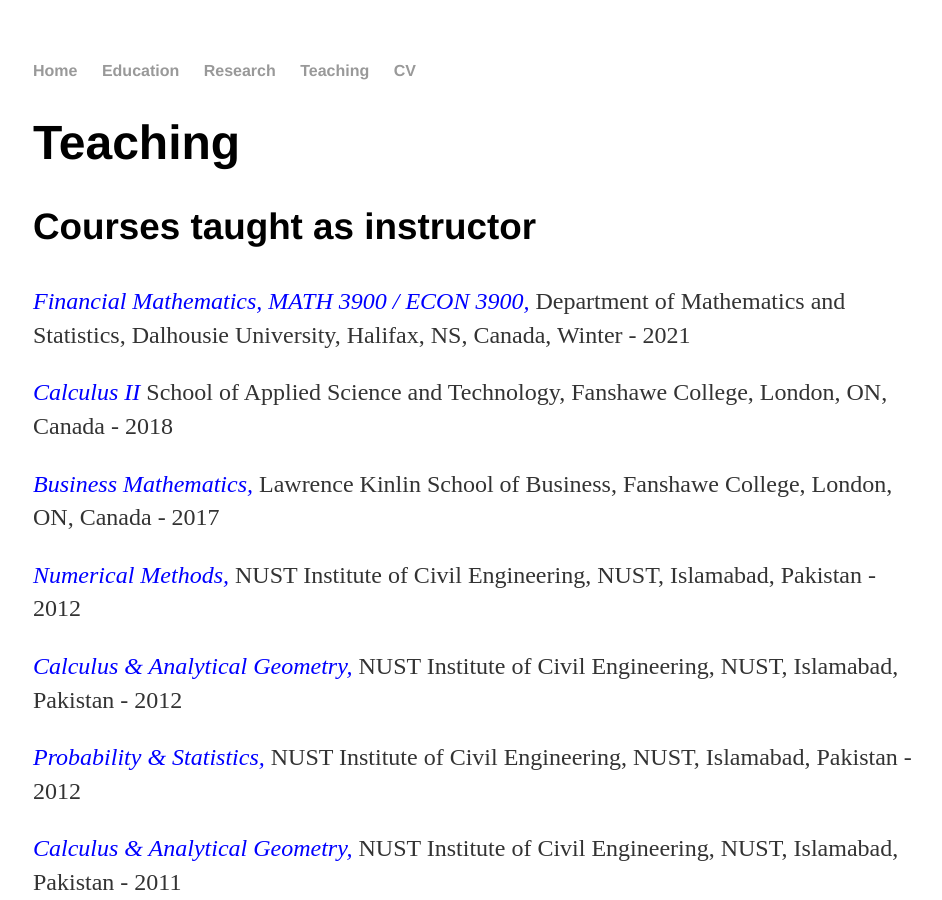
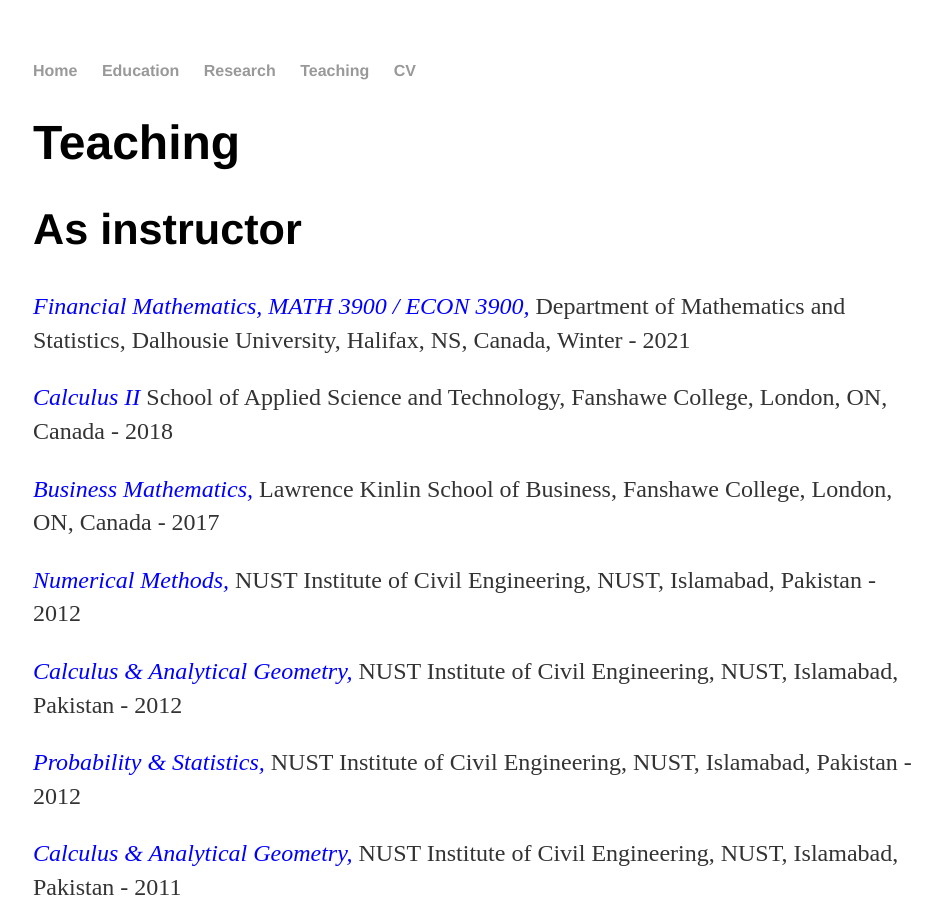
Before and after one commit to MathBioInfo/amjadkhan, a Jekyll site: the page built from Teaching/index.html, in a window 1280 px wide and 900 px high. Shown: the whole window, without its empty margins (159-1101 px from the left). Built offline with Jekyll 4.4.1, drawn with Linux system fonts in a browser that asks for light colours.

Commit message:
Update index.html

```diff
--- a/Teaching/index.html
+++ b/Teaching/index.html
@@ -6,7 +6,16 @@
 		<div class="Teaching">
 			<h1>Teaching</h1>
 			<link rel="stylesheet" type="text/css" href="css/main.css">
-			<h3> Courses taught as instructor</h3>
+			<div class="main-wrap">
+      <div id="wsite-content" class="wsite-elements wsite-not-footer">
+	<div class="wsite-section-wrap">
+	<div class="wsite-section wsite-body-section wsite-background-14"  >
+		<div class="wsite-section-content">
+          <div class="container">
+			<div class="wsite-section-elements">
+				<h2 class="wsite-content-title">As instructor<br /></h2>
+
+<div class="paragraph"><font color="#2a2a2a" size="3">
 			<p> <a style="color:blue;" href="financialmath2021/index.html"><i>Financial Mathematics, MATH 3900 / ECON 3900,</i></a> Department of Mathematics and Statistics, Dalhousie University, Halifax, NS, Canada, Winter -
 2021
 
```
